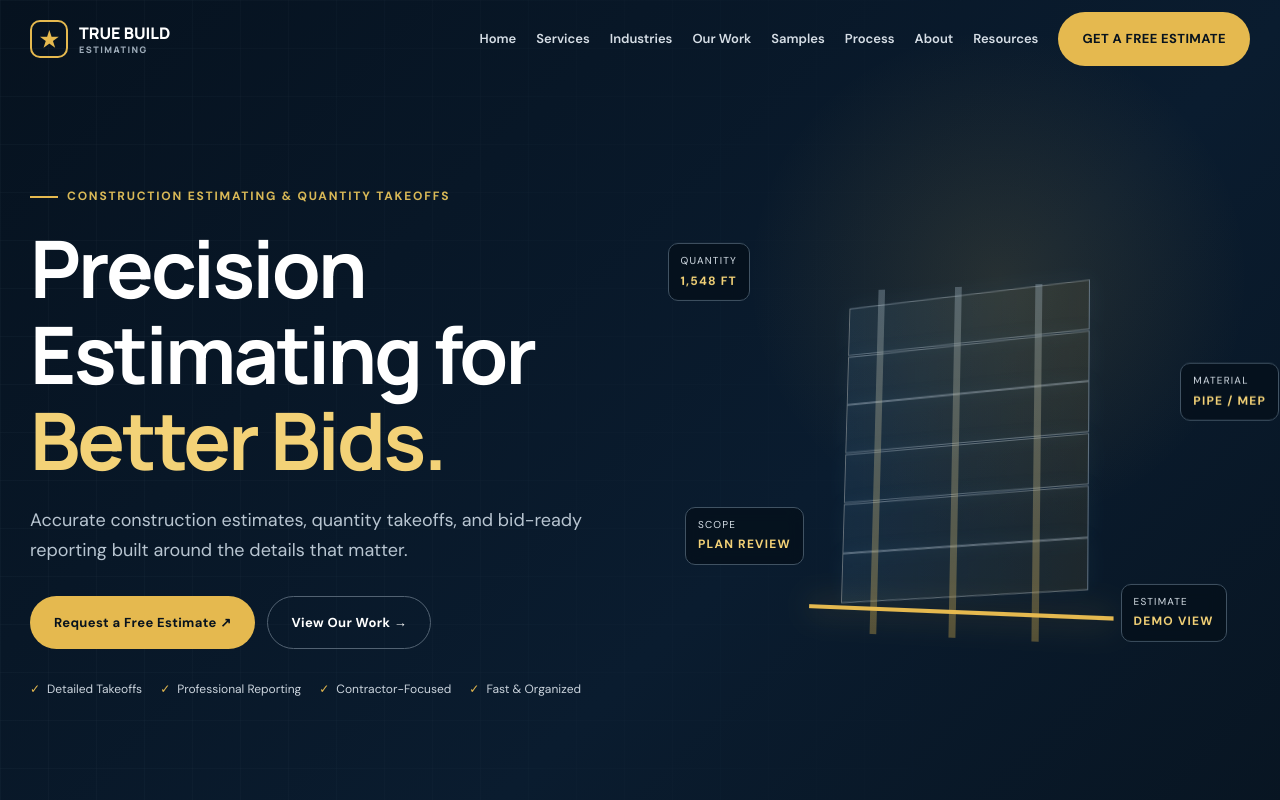
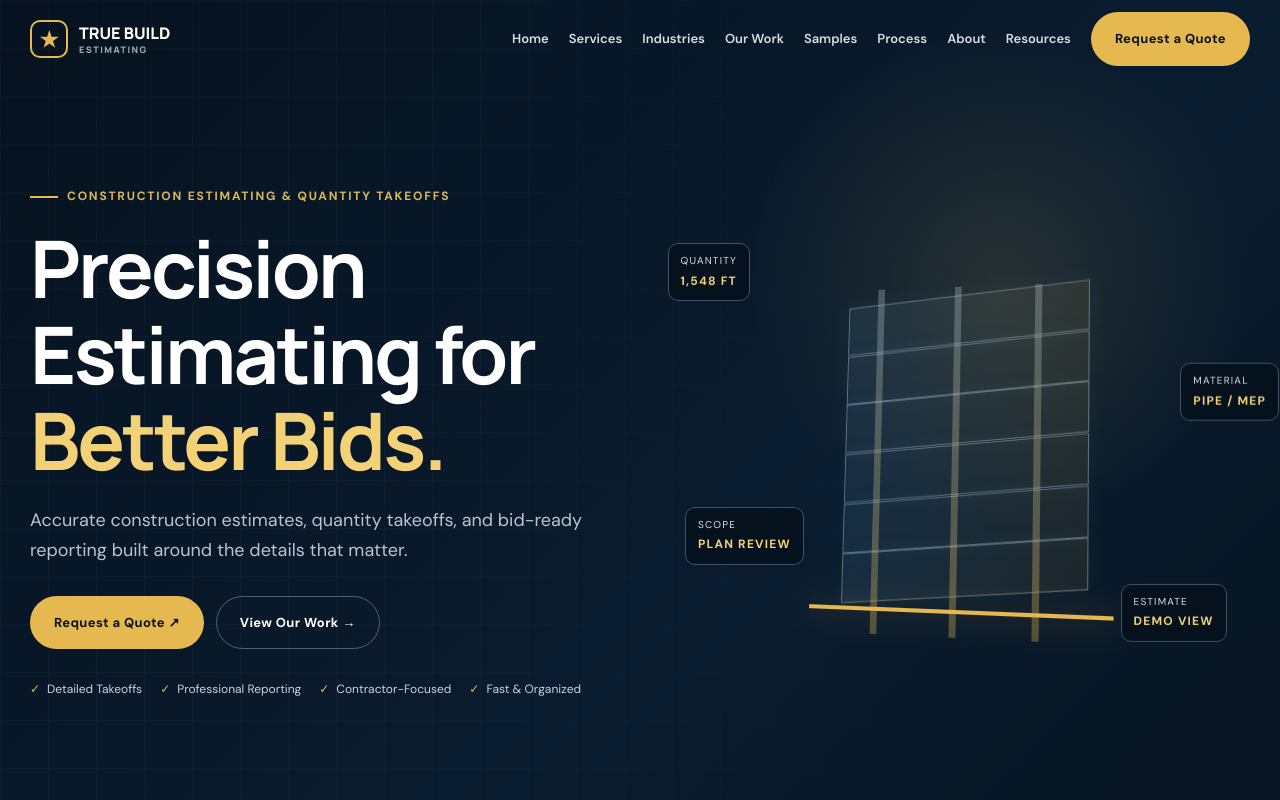
Before and after one commit to hazeltruebuildestimation2-alt/truebuildestimationllc.pro, a plain HTML site: page index.html in a window 1280 px wide. Shown: the top 800 px of the page. Drawn offline with Linux system fonts and the light colour scheme.

Commit message:
Update index.html

```diff
--- a/index.html
+++ b/index.html
@@ -29,7 +29,7 @@
       <a href="#home">Home</a><a href="#services">Services</a><a href="#industries">Industries</a>
       <a href="#portfolio">Our Work</a><a href="#samples">Samples</a><a href="#process">Process</a>
       <a href="#about">About</a><a href="#resources">Resources</a>
-      <a class="btn btn-gold" href="./contact.html">GET A FREE ESTIMATE</a>
+      <a class="btn btn-gold" href="./contact.html">Request a Quote</a>
     </nav>
     <button class="menu" id="menuBtn" aria-label="Open menu">☰</button>
   </div>
@@ -44,7 +44,7 @@
       <h1>Precision Estimating for <em>Better Bids.</em></h1>
       <p>Accurate construction estimates, quantity takeoffs, and bid-ready reporting built around the details that matter.</p>
       <div class="hero-actions">
-        <a class="btn btn-gold" href="./contact.html">Request a Free Estimate ↗</a>
+        <a class="btn btn-gold" href="./contact.html">Request a Quote ↗</a>
         <a class="btn btn-white" href="#portfolio">View Our Work →</a>
       </div>
       <div class="trust-mini">
```
